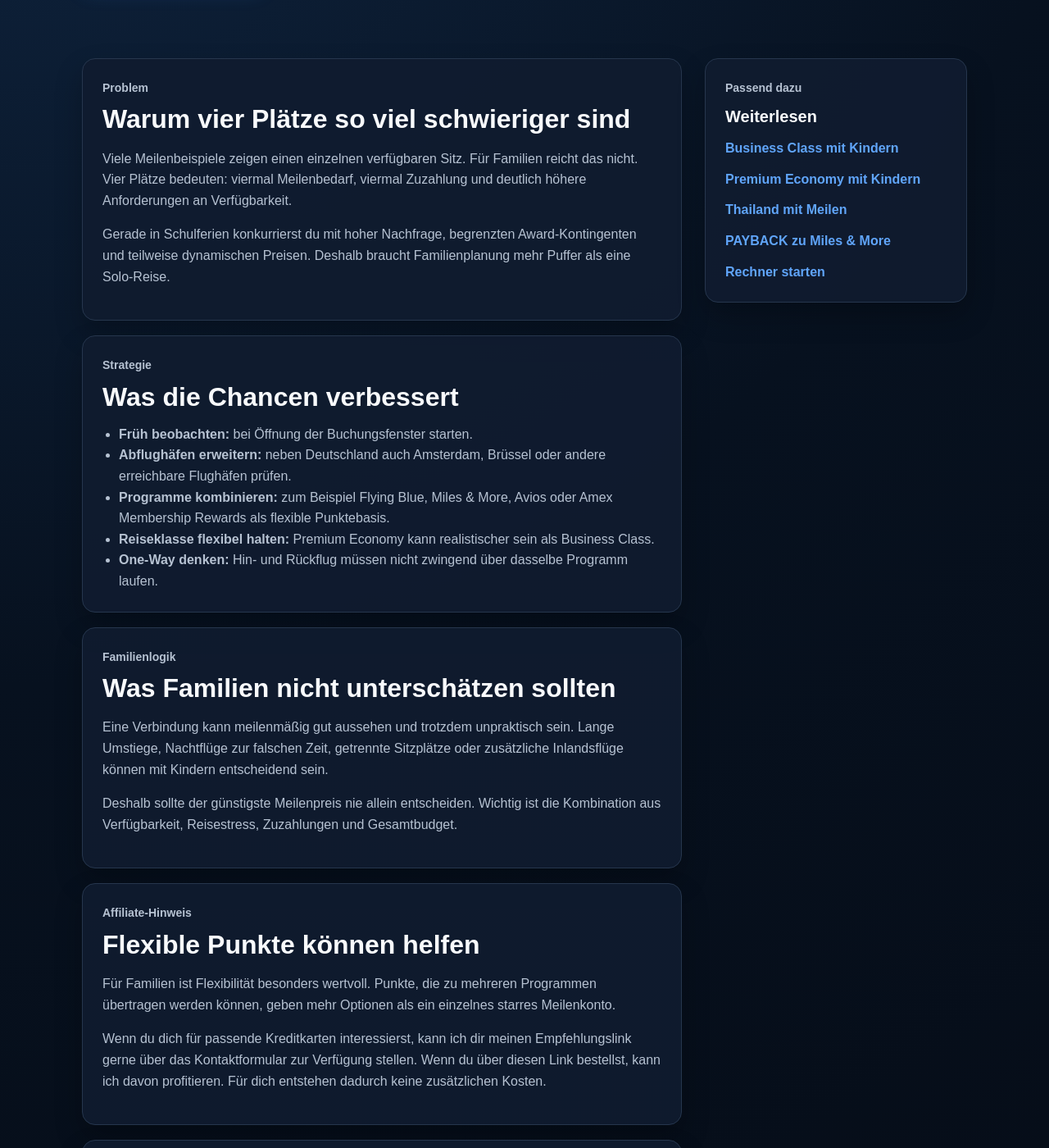
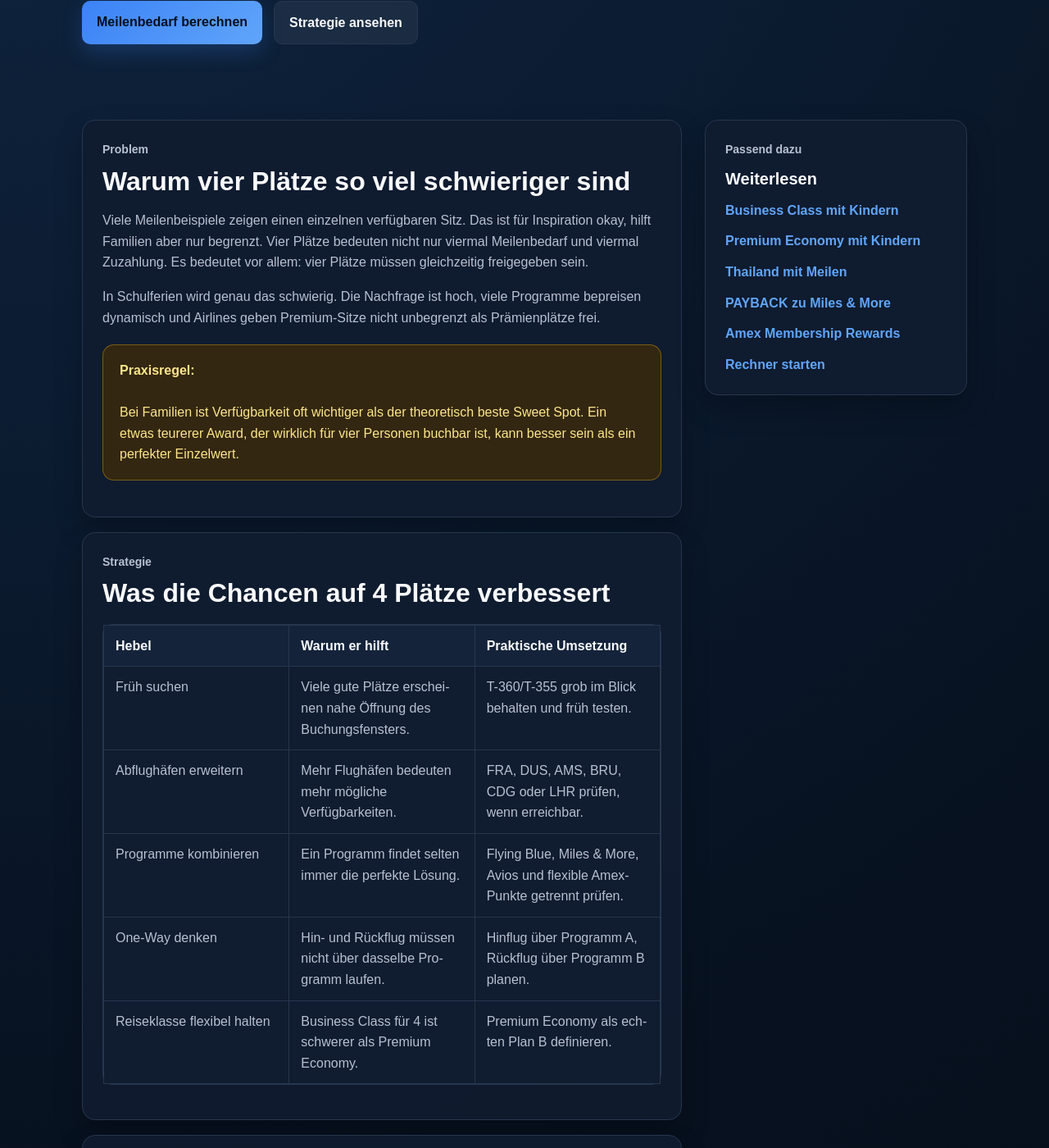
Before and after one commit to Praemienflug-Planer/miles-planer, a Jekyll site: the page built from vier-praemienflug-plaetze-finden/index.html, in a window 1280 px wide and 1400 px high, scrolled down 521 px. Shown: the whole window at 82% size. Built offline with Jekyll 4.4.1, drawn with Linux system fonts in a browser that asks for light colours; some of the changed text lies outside the part shown.

Commit message:
Rewrite four award seats guide in natural practical tone

```diff
--- a/vier-praemienflug-plaetze-finden/index.html
+++ b/vier-praemienflug-plaetze-finden/index.html
@@ -7,7 +7,7 @@ layout: default
   <meta charset="UTF-8" />
   <meta name="viewport" content="width=device-width, initial-scale=1" />
   <title>4 Prämienflug-Plätze finden: Familienstrategie | Prämienflug-Planer</title>
-  <meta name="description" content="Vier Prämienflug-Plätze für Familien finden: Warum es schwierig ist, welche Strategien helfen und wie du Verfügbarkeit, Meilenbedarf und Risiko realistisch planst." />
+  <meta name="description" content="Vier Prämienflug-Plätze für Familien finden: realistische Strategien für Verfügbarkeit, Meilenbedarf, Schulferien, Programme und Plan B." />
   <link rel="canonical" href="https://praemienflug-planer.github.io/miles-planer/vier-praemienflug-plaetze-finden/" />
   <meta name="robots" content="index,follow" />
   <meta property="og:type" content="article" />
@@ -15,38 +15,30 @@ layout: default
   <meta property="og:description" content="Strategien für Familien, die mehrere Award Seats mit Meilen suchen." />
   <meta property="og:url" content="https://praemienflug-planer.github.io/miles-planer/vier-praemienflug-plaetze-finden/" />
   <meta property="og:site_name" content="Prämienflug-Planer" />
-  <script type="application/ld+json">
-  {"@context":"https://schema.org","@type":"Article","headline":"4 Prämienflug-Plätze finden: Familienstrategie","description":"Ein Ratgeber für Familien, die vier Prämienflug-Plätze mit Meilen realistisch planen möchten.","author":{"@type":"Person","name":"Dominik"},"publisher":{"@type":"Organization","name":"Prämienflug-Planer"},"mainEntityOfPage":"https://praemienflug-planer.github.io/miles-planer/vier-praemienflug-plaetze-finden/","inLanguage":"de-DE"}
-  </script>
-  <link rel="stylesheet" href="/miles-planer/assets/css/site.css?v=20260507-cleanup-1" />
+  <script type="application/ld+json">{"@context":"https://schema.org","@type":"Article","headline":"4 Prämienflug-Plätze finden: Familienstrategie","description":"Ein Ratgeber für Familien, die vier Prämienflug-Plätze mit Meilen realistisch planen möchten.","author":{"@type":"Person","name":"Dominik Hermanski"},"publisher":{"@type":"Organization","name":"Prämienflug-Planer"},"mainEntityOfPage":"https://praemienflug-planer.github.io/miles-planer/vier-praemienflug-plaetze-finden/","inLanguage":"de-DE"}</script>
+  <link rel="stylesheet" href="/miles-planer/assets/css/site.css?v=20260521-four-seats-text-1" />
   <script src="/miles-planer/assets/js/navigation-shell.js?v=20260518-2" defer></script>
 </head>
 <body>
 <a href="#main-content" class="skip-link">Zum Inhalt springen</a>
 <main id="main-content">
-  <section class="hero hero-small">
-    <div class="container hero-grid seo-hero-grid">
-      <div>
-        <p class="eyebrow">Familienstrategie</p>
-        <h1>4 Prämienflug-Plätze finden: warum Familien anders suchen müssen</h1>
-        <p class="hero-text">Ein einzelner Award Seat ist schön. Für Familien zählt aber etwas anderes: mehrere Plätze auf derselben Verbindung, in einer passenden Reiseklasse und möglichst in den Schulferien.</p>
-        <div class="hero-actions"><a class="btn btn-primary" href="/miles-planer/rechner/">Meilenbedarf berechnen</a><a class="btn btn-secondary" href="/miles-planer/ueber-das-projekt/">Warum diese Seite?</a></div>
-      </div>
-      <div class="hero-card"><h2>Kurzfazit</h2><ul><li>früh suchen und flexibel bleiben</li><li>mehrere Programme prüfen</li><li>Premium Economy als Plan B einplanen</li><li>Cash-Anteile und Anschlussflüge nicht vergessen</li></ul></div>
-    </div>
-  </section>
-  <section class="section">
-    <div class="container seo-layout">
-      <article class="seo-content">
-        <div class="article-card seo-card"><p class="eyebrow">Problem</p><h2>Warum vier Plätze so viel schwieriger sind</h2><p>Viele Meilenbeispiele zeigen einen einzelnen verfügbaren Sitz. Für Familien reicht das nicht. Vier Plätze bedeuten: viermal Meilenbedarf, viermal Zuzahlung und deutlich höhere Anforderungen an Verfügbarkeit.</p><p>Gerade in Schulferien konkurrierst du mit hoher Nachfrage, begrenzten Award-Kontingenten und teilweise dynamischen Preisen. Deshalb braucht Familienplanung mehr Puffer als eine Solo-Reise.</p></div>
-        <div class="article-card seo-card"><p class="eyebrow">Strategie</p><h2>Was die Chancen verbessert</h2><ul><li><strong>Früh beobachten:</strong> bei Öffnung der Buchungsfenster starten.</li><li><strong>Abflughäfen erweitern:</strong> neben Deutschland auch Amsterdam, Brüssel oder andere erreichbare Flughäfen prüfen.</li><li><strong>Programme kombinieren:</strong> zum Beispiel Flying Blue, Miles & More, Avios oder Amex Membership Rewards als flexible Punktebasis.</li><li><strong>Reiseklasse flexibel halten:</strong> Premium Economy kann realistischer sein als Business Class.</li><li><strong>One-Way denken:</strong> Hin- und Rückflug müssen nicht zwingend über dasselbe Programm laufen.</li></ul></div>
-        <div class="article-card seo-card"><p class="eyebrow">Familienlogik</p><h2>Was Familien nicht unterschätzen sollten</h2><p>Eine Verbindung kann meilenmäßig gut aussehen und trotzdem unpraktisch sein. Lange Umstiege, Nachtflüge zur falschen Zeit, getrennte Sitzplätze oder zusätzliche Inlandsflüge können mit Kindern entscheidend sein.</p><p>Deshalb sollte der günstigste Meilenpreis nie allein entscheiden. Wichtig ist die Kombination aus Verfügbarkeit, Reisestress, Zuzahlungen und Gesamtbudget.</p></div>
-        <div class="article-card seo-card"><p class="eyebrow">Affiliate-Hinweis</p><h2>Flexible Punkte können helfen</h2><p>Für Familien ist Flexibilität besonders wertvoll. Punkte, die zu mehreren Programmen übertragen werden können, geben mehr Optionen als ein einzelnes starres Meilenkonto.</p><p>Wenn du dich für passende Kreditkarten interessierst, kann ich dir meinen Empfehlungslink gerne über das <a href="/miles-planer/kontakt.html">Kontaktformular</a> zur Verfügung stellen. Wenn du über diesen Link bestellst, kann ich davon profitieren. Für dich entstehen dadurch keine zusätzlichen Kosten.</p></div>
-        <div class="article-card seo-card"><p class="eyebrow">Nächster Schritt</p><h2>Erst Zielmenge klären</h2><p>Bevor du konkrete Verfügbarkeiten suchst, solltest du wissen, welche Meilenmenge deine Familie ungefähr braucht. Genau dafür ist der Prämienflug-Planer gedacht.</p><a class="btn btn-primary" href="/miles-planer/rechner/">Meilenbedarf für 4 Personen prüfen</a></div>
-      </article>
-      <aside class="seo-sidebar"><div class="article-card seo-card sticky-card"><p class="eyebrow">Passend dazu</p><h3>Weiterlesen</h3><div class="sidebar-links"><a href="/miles-planer/business-class-mit-kindern/">Business Class mit Kindern</a><a href="/miles-planer/premium-economy-mit-kindern/">Premium Economy mit Kindern</a><a href="/miles-planer/meilen-thailand/">Thailand mit Meilen</a><a href="/miles-planer/meilen-sammeln/payback-punkte-miles-and-more/">PAYBACK zu Miles & More</a><a href="/miles-planer/rechner/">Rechner starten</a></div></div></aside>
-    </div>
-  </section>
+  <section class="hero hero-small"><div class="container hero-grid seo-hero-grid"><div><p class="eyebrow">Familienstrategie</p><h1>4 Prämienflug-Plätze finden: warum Familien anders suchen müssen</h1><p class="hero-text">Ein freier Award Seat ist noch keine Familienreise. Für Familien zählt: mehrere Plätze auf derselben Verbindung, passende Reiseklasse, akzeptable Zuzahlungen und möglichst schulferienfreundliche Daten.</p><p class="hero-text">Genau deshalb braucht man für vier Personen nicht nur mehr Meilen, sondern auch mehr Flexibilität und einen Plan B.</p><div class="hero-actions"><a class="btn btn-primary" href="/miles-planer/rechner/">Meilenbedarf berechnen</a><a class="btn btn-secondary" href="#strategie">Strategie ansehen</a></div></div><div class="hero-card"><h2>Kurzfazit</h2><ul><li>früh suchen und Buchungsfenster kennen</li><li>mehrere Abflughäfen und Programme prüfen</li><li>Premium Economy als realistischen Plan B einplanen</li><li>Hin- und Rückflug getrennt denken</li><li>Zuzahlungen und Anschlussflüge nicht vergessen</li></ul></div></div></section>
+
+  <section class="section"><div class="container seo-layout"><article class="seo-content">
+    <div class="article-card seo-card"><p class="eyebrow">Problem</p><h2>Warum vier Plätze so viel schwieriger sind</h2><p>Viele Meilenbeispiele zeigen einen einzelnen verfügbaren Sitz. Das ist für Inspiration okay, hilft Familien aber nur begrenzt. Vier Plätze bedeuten nicht nur viermal Meilenbedarf und viermal Zuzahlung. Es bedeutet vor allem: vier Plätze müssen gleichzeitig freigegeben sein.</p><p>In Schulferien wird genau das schwierig. Die Nachfrage ist hoch, viele Programme bepreisen dynamisch und Airlines geben Premium-Sitze nicht unbegrenzt als Prämienplätze frei.</p><div class="warning-box"><strong>Praxisregel:</strong><br><br>Bei Familien ist Verfügbarkeit oft wichtiger als der theoretisch beste Sweet Spot. Ein etwas teurerer Award, der wirklich für vier Personen buchbar ist, kann besser sein als ein perfekter Einzelwert.</div></div>
+
+    <div class="article-card seo-card" id="strategie"><p class="eyebrow">Strategie</p><h2>Was die Chancen auf 4 Plätze verbessert</h2><div class="seo-table-wrap"><table class="seo-table"><thead><tr><th>Hebel</th><th>Warum er hilft</th><th>Praktische Umsetzung</th></tr></thead><tbody><tr><td>Früh suchen</td><td>Viele gute Plätze erscheinen nahe Öffnung des Buchungsfensters.</td><td>T-360/T-355 grob im Blick behalten und früh testen.</td></tr><tr><td>Abflughäfen erweitern</td><td>Mehr Flughäfen bedeuten mehr mögliche Verfügbarkeiten.</td><td>FRA, DUS, AMS, BRU, CDG oder LHR prüfen, wenn erreichbar.</td></tr><tr><td>Programme kombinieren</td><td>Ein Programm findet selten immer die perfekte Lösung.</td><td>Flying Blue, Miles &amp; More, Avios und flexible Amex-Punkte getrennt prüfen.</td></tr><tr><td>One-Way denken</td><td>Hin- und Rückflug müssen nicht über dasselbe Programm laufen.</td><td>Hinflug über Programm A, Rückflug über Programm B planen.</td></tr><tr><td>Reiseklasse flexibel halten</td><td>Business Class für 4 ist schwerer als Premium Economy.</td><td>Premium Economy als echten Plan B definieren.</td></tr></tbody></table></div></div>
+
+    <div class="article-card seo-card"><p class="eyebrow">Familienlogik</p><h2>Der günstigste Meilenpreis ist nicht automatisch der beste Flug</h2><p>Mit Kindern zählt nicht nur der Meilenwert. Ein Routing kann rechnerisch gut aussehen und praktisch trotzdem nerven: zu langer Umstieg, Nachtflug zur falschen Zeit, getrennte Sitzplätze, Flughafenwechsel oder ein zusätzlicher Inlandsflug ohne Puffer.</p><p>Gerade bei Familien würde ich deshalb immer das Gesamtpaket bewerten: Verfügbarkeit, Reisestress, Zuzahlungen, Sitzplatzlogik, Gepäck und Anschlussflüge.</p></div>
+
+    <div class="article-card seo-card"><p class="eyebrow">Plan B</p><h2>Premium Economy ist oft der realistischere Familienhebel</h2><p>Business Class ist schön, aber vier Plätze sind häufig schwer. Premium Economy kann für Familien ein sehr sinnvoller Kompromiss sein: mehr Komfort als Economy, niedrigere Meilenhürde als Business und oft bessere Chancen auf mehrere Plätze.</p><p>Das heißt nicht, dass Business Class ausgeschlossen ist. Es heißt nur: Wer nur Business Class akzeptiert, erhöht das Risiko, am Ende gar keine passende Einlösung zu finden.</p><p><a class="text-link" href="/miles-planer/meilen-business-class/">Mehr zu Business Class mit Meilen</a></p></div>
+
+    <div class="article-card seo-card"><p class="eyebrow">Flexible Punkte</p><h2>Warum flexible Punkte bei Familien besonders wertvoll sind</h2><p>Wenn Punkte erst einmal fest bei einem Programm liegen, bist du an dessen Verfügbarkeiten und Regeln gebunden. Flexible Punkte wie Membership Rewards können helfen, weil du später entscheiden kannst, welches Programm für deine konkrete Reise am besten passt.</p><p>Das gilt besonders, wenn du vier Plätze suchst. Vielleicht passt Flying Blue für den Hinflug, Miles &amp; More für den Rückflug oder Avios für eine andere Strecke. Diese Flexibilität ist oft mehr wert als ein einzelner theoretisch niedriger Preis.</p><div class="affiliate-soft-box"><strong>Transparenz:</strong><br><br>Wenn du dich für passende Kreditkarten interessierst, kannst du über das <a href="/miles-planer/kontakt.html">Kontaktformular</a> einen Empfehlungslink anfragen. Wenn du über diesen Link bestellst, kann ich eine Prämie erhalten. Für dich entstehen dadurch keine zusätzlichen Kosten.</div></div>
+
+    <div class="article-card seo-card"><p class="eyebrow">Checkliste</p><h2>Meine Checkliste für 4 Award Seats</h2><ol><li>Personenzahl und Reiseklasse realistisch festlegen.</li><li>Meilenbedarf pro Programm grob berechnen.</li><li>Flexible Punkte nicht zu früh übertragen.</li><li>Mehrere Abflughäfen prüfen.</li><li>Hin- und Rückflug getrennt betrachten.</li><li>Zuzahlungen für alle Personen zusammenrechnen.</li><li>Plan B definieren: Premium Economy, andere Daten oder Cash-Ticket.</li></ol></div>
+
+    <div class="article-card seo-card"><p class="eyebrow">Nächster Schritt</p><h2>Erst Zielmenge klären</h2><p>Bevor du konkrete Verfügbarkeiten suchst, solltest du wissen, welche Meilenmenge deine Familie ungefähr braucht. Genau dafür ist der Prämienflug-Planer gedacht.</p><a class="btn btn-primary" href="/miles-planer/rechner/">Meilenbedarf für 4 Personen prüfen</a></div>
+  </article><aside class="seo-sidebar"><div class="article-card seo-card sticky-card"><p class="eyebrow">Passend dazu</p><h3>Weiterlesen</h3><div class="sidebar-links"><a href="/miles-planer/business-class-mit-kindern/">Business Class mit Kindern</a><a href="/miles-planer/premium-economy-mit-kindern/">Premium Economy mit Kindern</a><a href="/miles-planer/meilen-thailand/">Thailand mit Meilen</a><a href="/miles-planer/meilen-sammeln/payback-punkte-miles-and-more/">PAYBACK zu Miles &amp; More</a><a href="/miles-planer/meilen-sammeln/amex/">Amex Membership Rewards</a><a href="/miles-planer/rechner/">Rechner starten</a></div></div></aside></div></section>
 </main>
 </body>
 </html>
```
